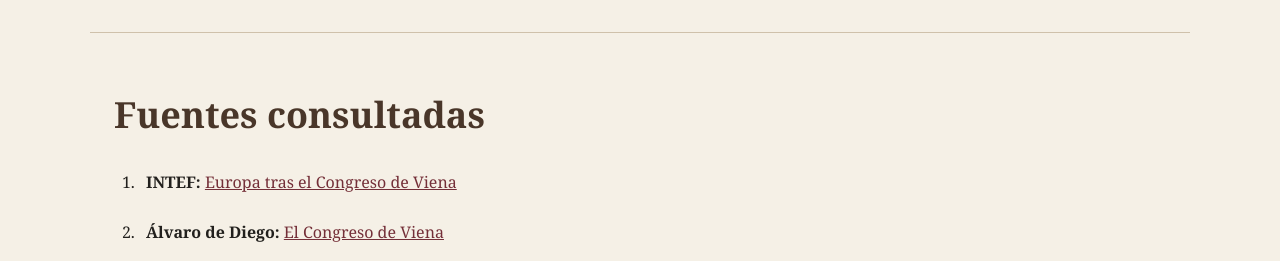
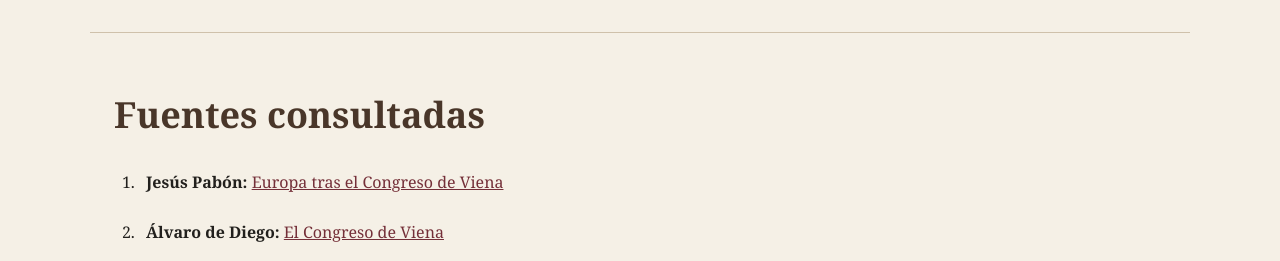
Before and after one commit to jqnnm2611/Occidente-en-transformacion, a plain HTML site: page post-napoleonico.html in a window 1280 px wide. Shown: the part 4371-4632 px from the top of the page. Drawn offline with Linux system fonts and the light colour scheme.

Commit message:
Update post-napoleonico.html

```diff
--- a/post-napoleonico.html
+++ b/post-napoleonico.html
@@ -286,7 +286,7 @@
             <h2 id="titulo-fuentes">Fuentes consultadas</h2>
             <ol class="lista-fuentes">
                 <li id="fuente-1">
-                    <strong>INTEF:</strong>
+                    <strong>Jesús Pabón:</strong>
                     <a href="https://www.cepc.gob.es/sites/default/files/2021-12/7214rep029-030112.pdf" target="_blank">
                         Europa tras el Congreso de Viena
                     </a>
```
